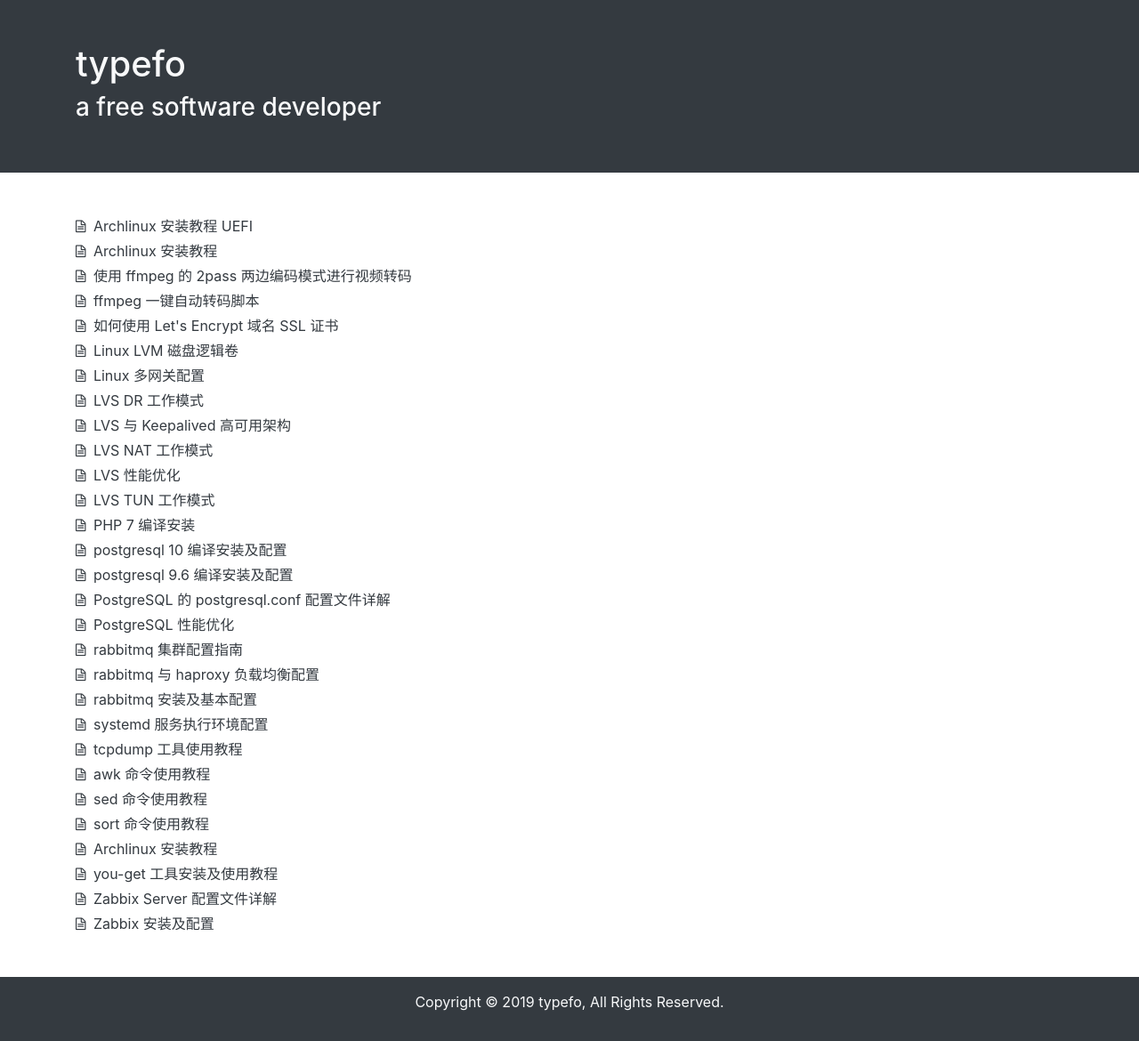
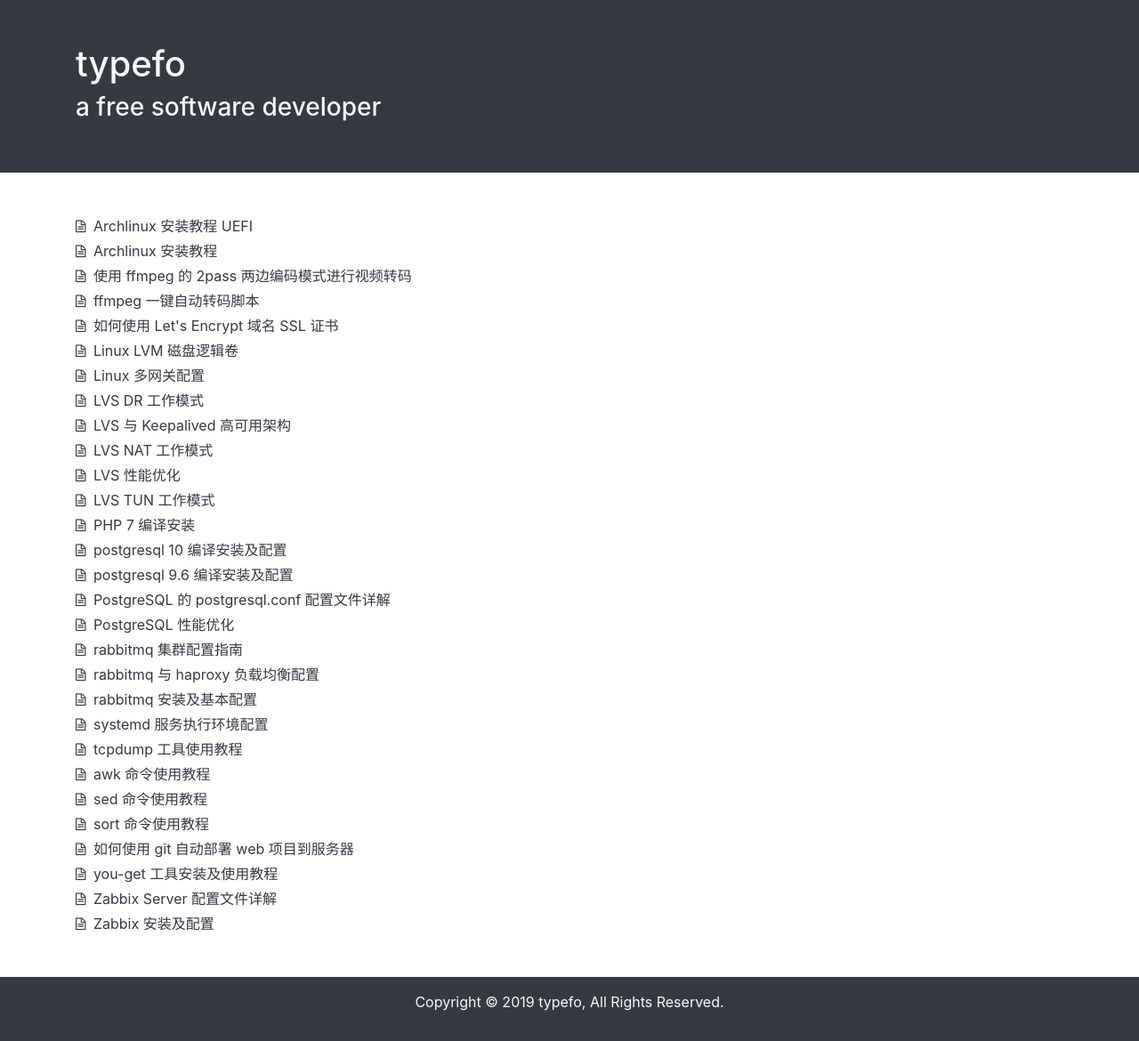
Before and after one commit to ehsud/blog, a Jekyll site: the page built from index.md, in a window 1280 px wide. Shown: the whole page at 89% size. Built offline with Jekyll 4.4.1, drawn with Linux system fonts in a browser that asks for light colours.

Commit message:
updated Use git automate project deployment

```diff
--- a/git/use-git-automate-project-deployment.md
+++ b/git/use-git-automate-project-deployment.md
@@ -1,7 +1,7 @@
 ---
 layout: post
-title: Archlinux 安装教程
-description: 快速安装一个 archlinux 服务器系统与桌面环境
+title: 如何使用 git 自动部署 web 项目到服务器
+description: 讲解如何使用 git 的 hook 特效自动化部署 web 项目到服务器
 category: [git]
 tags: [git, linux, deploy]
 ---
```
